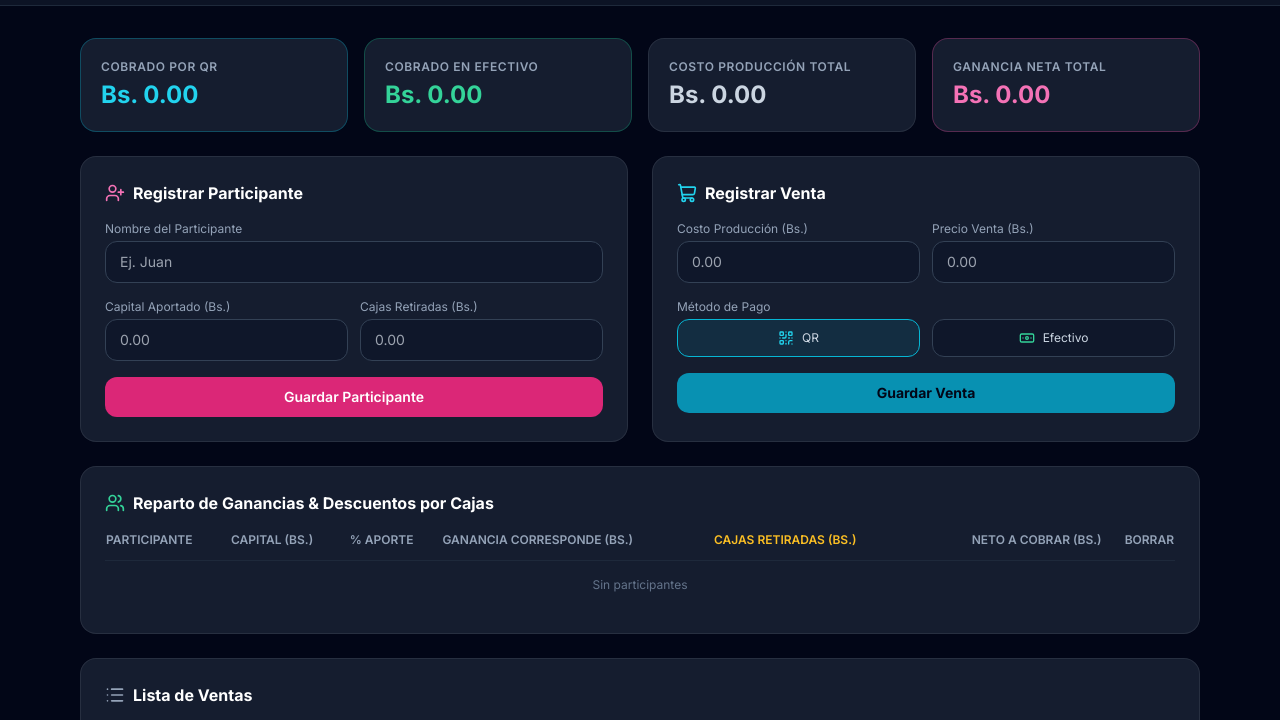
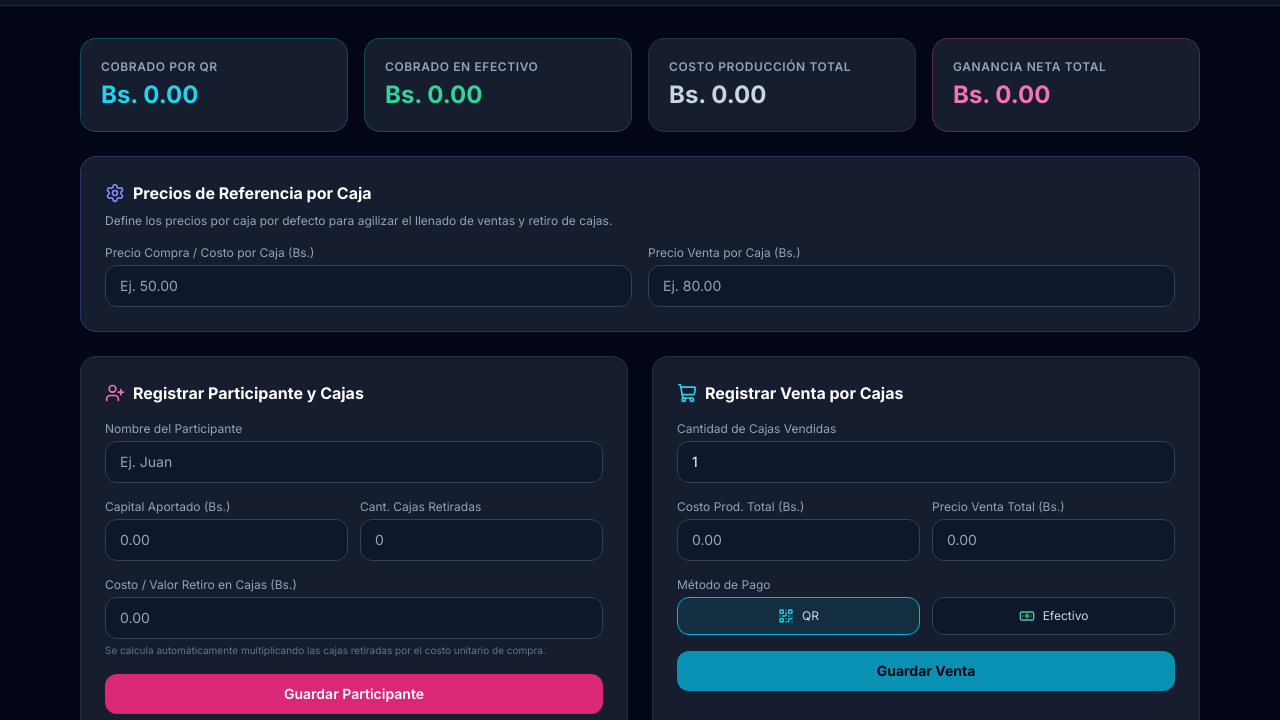
Before and after one commit to gnina280991-code/CajasLizard, a plain HTML site: page index.html in a window 1280 px wide. Shown: the part 61-781 px from the top of the page. Drawn offline with nearby package versions, Linux system fonts and the light colour scheme.

Commit message:
Update index.html

```diff
--- a/index.html
+++ b/index.html
@@ -3,7 +3,7 @@
 <head>
     <meta charset="UTF-8">
     <meta name="viewport" content="width=device-width, initial-scale=1.0">
-    <title>Control de Ventas & Ganancias</title>
+    <title>Control de Ventas & Ganancias - Cajas Live</title>
     <!-- Tailwind CSS -->
     <script src="https://cdn.tailwindcss.com"></script>
     <!-- Lucide Icons -->
@@ -24,7 +24,7 @@
     <header class="border-b border-slate-800 bg-slate-900/80 sticky top-0 z-50">
         <div class="max-w-6xl mx-auto px-4 py-4 flex justify-between items-center">
             <h1 class="font-bold text-xl text-white flex items-center gap-2">
-                <i data-lucide="calculator" class="w-6 h-6 text-pink-500"></i> Control Cajas Live
+                <i data-lucide="package-check" class="w-6 h-6 text-pink-500"></i> Control Cajas Live
             </h1>
             <button onclick="resetAllData()" class="text-xs text-red-400 hover:bg-red-950/40 px-3 py-2 rounded-lg border border-red-900/30 flex items-center gap-1.5 transition-colors">
                 <i data-lucide="trash-2" class="w-3.5 h-3.5"></i> Reiniciar Todo
@@ -57,13 +57,35 @@
             </div>
         </section>
 
+        <!-- CONFIGURACIÓN DE PRECIOS POR CAJA DE UNIDAD -->
+        <div class="glass-card rounded-2xl p-6 border-indigo-500/30">
+            <h3 class="text-md font-bold text-white flex items-center gap-2 mb-2">
+                <i data-lucide="settings" class="w-5 h-5 text-indigo-400"></i> Precios de Referencia por Caja
+            </h3>
+            <p class="text-xs text-slate-400 mb-4">Define los precios por caja por defecto para agilizar el llenado de ventas y retiro de cajas.</p>
+            <div class="grid grid-cols-1 md:grid-cols-2 gap-4">
+                <div>
+                    <label class="block text-xs text-slate-400 mb-1">Precio Compra / Costo por Caja (Bs.)</label>
+                    <input type="number" id="global-cost-box" step="0.01" min="0" placeholder="Ej. 50.00"
+                        class="w-full bg-slate-900 border border-slate-700 rounded-xl px-3.5 py-2.5 text-sm text-white focus:outline-none focus:border-indigo-500"
+                        oninput="updateGlobalBoxPrices()">
+                </div>
+                <div>
+                    <label class="block text-xs text-slate-400 mb-1">Precio Venta por Caja (Bs.)</label>
+                    <input type="number" id="global-sale-box" step="0.01" min="0" placeholder="Ej. 80.00"
+                        class="w-full bg-slate-900 border border-slate-700 rounded-xl px-3.5 py-2.5 text-sm text-white focus:outline-none focus:border-indigo-500"
+                        oninput="updateGlobalBoxPrices()">
+                </div>
+            </div>
+        </div>
+
         <!-- FORMULARIOS -->
         <div class="grid grid-cols-1 md:grid-cols-2 gap-6">
 
             <!-- Formulario 1: Capital y Cajas Retiradas del Participante -->
             <div class="glass-card rounded-2xl p-6">
                 <h3 class="text-md font-bold text-white flex items-center gap-2 mb-4">
-                    <i data-lucide="user-plus" class="w-5 h-5 text-pink-400"></i> Registrar Participante
+                    <i data-lucide="user-plus" class="w-5 h-5 text-pink-400"></i> Registrar Participante y Cajas
                 </h3>
                 <form id="partner-form" class="space-y-4">
                     <div>
@@ -78,10 +100,17 @@
                                 class="w-full bg-slate-900 border border-slate-700 rounded-xl px-3.5 py-2.5 text-sm text-white focus:outline-none focus:border-pink-500">
                         </div>
                         <div>
-                            <label class="block text-xs text-slate-400 mb-1">Cajas Retiradas (Bs.)</label>
-                            <input type="number" id="partner-withdrawals" step="0.01" min="0" placeholder="0.00"
-                                class="w-full bg-slate-900 border border-slate-700 rounded-xl px-3.5 py-2.5 text-sm text-white focus:outline-none focus:border-pink-500">
+                            <label class="block text-xs text-slate-400 mb-1">Cant. Cajas Retiradas</label>
+                            <input type="number" id="partner-box-count" step="1" min="0" placeholder="0"
+                                class="w-full bg-slate-900 border border-slate-700 rounded-xl px-3.5 py-2.5 text-sm text-white focus:outline-none focus:border-pink-500"
+                                oninput="calcPartnerBoxCost()">
                         </div>
+                    </div>
+                    <div>
+                        <label class="block text-xs text-slate-400 mb-1">Costo / Valor Retiro en Cajas (Bs.)</label>
+                        <input type="number" id="partner-withdrawals" step="0.01" min="0" placeholder="0.00"
+                            class="w-full bg-slate-900 border border-slate-700 rounded-xl px-3.5 py-2.5 text-sm text-white focus:outline-none focus:border-pink-500">
+                        <span class="text-[10px] text-slate-500 block mt-1">Se calcula automáticamente multiplicando las cajas retiradas por el costo unitario de compra.</span>
                     </div>
                     <button type="submit" class="w-full bg-pink-600 hover:bg-pink-500 text-white font-semibold text-sm py-2.5 rounded-xl transition-all">
                         Guardar Participante
@@ -89,20 +118,26 @@
                 </form>
             </div>
 
-            <!-- Formulario 2: Registrar Venta -->
+            <!-- Formulario 2: Registrar Venta por Cajas -->
             <div class="glass-card rounded-2xl p-6">
                 <h3 class="text-md font-bold text-white flex items-center gap-2 mb-4">
-                    <i data-lucide="shopping-cart" class="w-5 h-5 text-cyan-400"></i> Registrar Venta
+                    <i data-lucide="shopping-cart" class="w-5 h-5 text-cyan-400"></i> Registrar Venta por Cajas
                 </h3>
                 <form id="sale-form" class="space-y-4">
+                    <div>
+                        <label class="block text-xs text-slate-400 mb-1">Cantidad de Cajas Vendidas</label>
+                        <input type="number" id="sale-box-qty" step="1" min="1" value="1" required placeholder="1"
+                            class="w-full bg-slate-900 border border-slate-700 rounded-xl px-3.5 py-2.5 text-sm text-white focus:outline-none focus:border-cyan-500"
+                            oninput="calcSaleTotals()">
+                    </div>
                     <div class="grid grid-cols-2 gap-3">
                         <div>
-                            <label class="block text-xs text-slate-400 mb-1">Costo Producción (Bs.)</label>
+                            <label class="block text-xs text-slate-400 mb-1">Costo Prod. Total (Bs.)</label>
                             <input type="number" id="box-cost" step="0.01" min="0" required placeholder="0.00"
                                 class="w-full bg-slate-900 border border-slate-700 rounded-xl px-3.5 py-2.5 text-sm text-white focus:outline-none focus:border-cyan-500">
                         </div>
                         <div>
-                            <label class="block text-xs text-slate-400 mb-1">Precio Venta (Bs.)</label>
+                            <label class="block text-xs text-slate-400 mb-1">Precio Venta Total (Bs.)</label>
                             <input type="number" id="sale-price" step="0.01" min="0" required placeholder="0.00"
                                 class="w-full bg-slate-900 border border-slate-700 rounded-xl px-3.5 py-2.5 text-sm text-white focus:outline-none focus:border-cyan-500">
                         </div>
@@ -131,7 +166,7 @@
         <!-- TABLA DE REPARTO DE GANANCIAS POR SOCIO -->
         <div class="glass-card rounded-2xl p-6">
             <h3 class="text-md font-bold text-white flex items-center gap-2 mb-4">
-                <i data-lucide="users" class="w-5 h-5 text-emerald-400"></i> Reparto de Ganancias & Descuentos por Cajas
+                <i data-lucide="users" class="w-5 h-5 text-emerald-400"></i> Reparto de Ganancias & Descuentos por Cajas Retiradas
             </h3>
             <div class="overflow-x-auto">
                 <table class="w-full text-left text-sm">
@@ -141,7 +176,8 @@
                             <th class="pb-3 font-semibold">Capital (Bs.)</th>
                             <th class="pb-3 font-semibold">% Aporte</th>
                             <th class="pb-3 font-semibold">Ganancia Corresponde (Bs.)</th>
-                            <th class="pb-3 font-semibold text-amber-400">Cajas Retiradas (Bs.)</th>
+                            <th class="pb-3 font-semibold text-amber-400">Cajas Retiradas</th>
+                            <th class="pb-3 font-semibold text-amber-400">Descuento Cajas (Bs.)</th>
                             <th class="pb-3 font-semibold text-right">Neto a Cobrar (Bs.)</th>
                             <th class="pb-3 font-semibold text-right">Borrar</th>
                         </tr>
@@ -161,6 +197,7 @@
                     <thead>
                         <tr class="text-xs uppercase text-slate-400 border-b border-slate-800">
                             <th class="pb-3 font-semibold">Método</th>
+                            <th class="pb-3 font-semibold">Cant. Cajas</th>
                             <th class="pb-3 font-semibold">Costo Prod. (Bs.)</th>
                             <th class="pb-3 font-semibold">Precio Venta (Bs.)</th>
                             <th class="pb-3 font-semibold">Ganancia (Bs.)</th>
@@ -177,51 +214,84 @@
     <script>
         let partners = JSON.parse(localStorage.getItem('tiktok_partners')) || [];
         let sales = JSON.parse(localStorage.getItem('tiktok_sales')) || [];
+        let boxPrices = JSON.parse(localStorage.getItem('tiktok_box_prices')) || { cost: 0, sale: 0 };
 
         const formatBs = (amount) => `Bs. ${parseFloat(amount || 0).toFixed(2)}`;
 
         function saveData() {
             localStorage.setItem('tiktok_partners', JSON.stringify(partners));
             localStorage.setItem('tiktok_sales', JSON.stringify(sales));
+            localStorage.setItem('tiktok_box_prices', JSON.stringify(boxPrices));
             render();
+        }
+
+        function updateGlobalBoxPrices() {
+            boxPrices.cost = parseFloat(document.getElementById('global-cost-box').value) || 0;
+            boxPrices.sale = parseFloat(document.getElementById('global-sale-box').value) || 0;
+
+            calcSaleTotals();
+            calcPartnerBoxCost();
+            saveData();
+        }
+
+        function calcSaleTotals() {
+            const qty = parseFloat(document.getElementById('sale-box-qty').value) || 1;
+            if (boxPrices.cost > 0) {
+                document.getElementById('box-cost').value = (boxPrices.cost * qty).toFixed(2);
+            }
+            if (boxPrices.sale > 0) {
+                document.getElementById('sale-price').value = (boxPrices.sale * qty).toFixed(2);
+            }
+        }
+
+        function calcPartnerBoxCost() {
+            const boxes = parseFloat(document.getElementById('partner-box-count').value) || 0;
+            if (boxPrices.cost > 0) {
+                document.getElementById('partner-withdrawals').value = (boxPrices.cost * boxes).toFixed(2);
+            }
         }
 
         document.getElementById('partner-form').addEventListener('submit', (e) => {
             e.preventDefault();
             const name = document.getElementById('partner-name').value.trim();
             const capital = parseFloat(document.getElementById('partner-capital').value) || 0;
+            const boxCount = parseFloat(document.getElementById('partner-box-count').value) || 0;
             const withdrawals = parseFloat(document.getElementById('partner-withdrawals').value) || 0;
 
             const existingIndex = partners.findIndex(p => p.name.toLowerCase() === name.toLowerCase());
             if (existingIndex >= 0) {
                 partners[existingIndex].capital = capital;
+                partners[existingIndex].boxCount = boxCount;
                 partners[existingIndex].withdrawals = withdrawals;
             } else {
-                partners.push({ id: Date.now(), name, capital, withdrawals });
+                partners.push({ id: Date.now(), name, capital, boxCount, withdrawals });
             }
 
             document.getElementById('partner-name').value = '';
             document.getElementById('partner-capital').value = '';
+            document.getElementById('partner-box-count').value = '';
             document.getElementById('partner-withdrawals').value = '';
             saveData();
         });
 
         document.getElementById('sale-form').addEventListener('submit', (e) => {
             e.preventDefault();
+            const boxQty = parseFloat(document.getElementById('sale-box-qty').value) || 1;
             const boxCost = parseFloat(document.getElementById('box-cost').value) || 0;
             const salePrice = parseFloat(document.getElementById('sale-price').value) || 0;
             const paymentMethod = document.querySelector('input[name="payment-method"]:checked').value;
 
             sales.push({
                 id: Date.now(),
+                boxQty,
                 boxCost,
                 salePrice,
                 profit: salePrice - boxCost,
                 paymentMethod
             });
 
-            document.getElementById('box-cost').value = '';
-            document.getElementById('sale-price').value = '';
+            document.getElementById('sale-box-qty').value = '1';
+            calcSaleTotals();
             saveData();
         });
 
@@ -239,11 +309,18 @@
             if (confirm('¿Deseas reiniciar todo el registro?')) {
                 partners = [];
                 sales = [];
+                boxPrices = { cost: 0, sale: 0 };
+                document.getElementById('global-cost-box').value = '';
+                document.getElementById('global-sale-box').value = '';
                 saveData();
             }
         }
 
         function render() {
+            // Restore box price controls if present
+            if (boxPrices.cost) document.getElementById('global-cost-box').value = boxPrices.cost;
+            if (boxPrices.sale) document.getElementById('global-sale-box').value = boxPrices.sale;
+
             const totalSales = sales.reduce((acc, s) => acc + s.salePrice, 0);
             const totalCosts = sales.reduce((acc, s) => acc + s.boxCost, 0);
             const totalProfit = totalSales - totalCosts;
@@ -261,11 +338,12 @@
             const partnersBody = document.getElementById('partners-table-body');
             partnersBody.innerHTML = '';
             if (partners.length === 0) {
-                partnersBody.innerHTML = `<tr><td colspan="7" class="py-4 text-center text-xs text-slate-500">Sin participantes</td></tr>`;
+                partnersBody.innerHTML = `<tr><td colspan="8" class="py-4 text-center text-xs text-slate-500">Sin participantes</td></tr>`;
             } else {
                 partners.forEach(partner => {
                     const share = totalCapital > 0 ? (partner.capital / totalCapital) : 0;
                     const partnerProfit = totalProfit * share;
+                    const partnerBoxes = partner.boxCount || 0;
                     const partnerWithdrawals = partner.withdrawals || 0;
                     const netToCollect = (partner.capital + partnerProfit) - partnerWithdrawals;
 
@@ -275,6 +353,7 @@
                         <td class="py-3 text-slate-300">${formatBs(partner.capital)}</td>
                         <td class="py-3 text-slate-300">${(share * 100).toFixed(1)}%</td>
                         <td class="py-3 font-semibold ${partnerProfit >= 0 ? 'text-emerald-400' : 'text-red-400'}">${formatBs(partnerProfit)}</td>
+                        <td class="py-3 text-amber-400 font-medium">${partnerBoxes} caja(s)</td>
                         <td class="py-3 text-amber-400 font-medium">- ${formatBs(partnerWithdrawals)}</td>
                         <td class="py-3 font-bold text-white text-right">${formatBs(netToCollect)}</td>
                         <td class="py-3 text-right">
@@ -291,7 +370,7 @@
             const salesBody = document.getElementById('sales-table-body');
             salesBody.innerHTML = '';
             if (sales.length === 0) {
-                salesBody.innerHTML = `<tr><td colspan="5" class="py-4 text-center text-xs text-slate-500">Sin ventas registradas</td></tr>`;
+                salesBody.innerHTML = `<tr><td colspan="6" class="py-4 text-center text-xs text-slate-500">Sin ventas registradas</td></tr>`;
             } else {
                 sales.slice().reverse().forEach(sale => {
                     const row = document.createElement('tr');
@@ -301,6 +380,7 @@
                                 ${sale.paymentMethod}
                             </span>
                         </td>
+                        <td class="py-3 text-slate-300">${sale.boxQty || 1} caja(s)</td>
                         <td class="py-3 text-slate-300">${formatBs(sale.boxCost)}</td>
                         <td class="py-3 text-slate-300">${formatBs(sale.salePrice)}</td>
                         <td class="py-3 font-semibold ${sale.profit >= 0 ? 'text-emerald-400' : 'text-red-400'}">${formatBs(sale.profit)}</td>
@@ -317,7 +397,10 @@
             lucide.createIcons();
         }
 
-        document.addEventListener('DOMContentLoaded', render);
+        document.addEventListener('DOMContentLoaded', () => {
+            render();
+            calcSaleTotals();
+        });
     </script>
 </body>
 </html>
```
